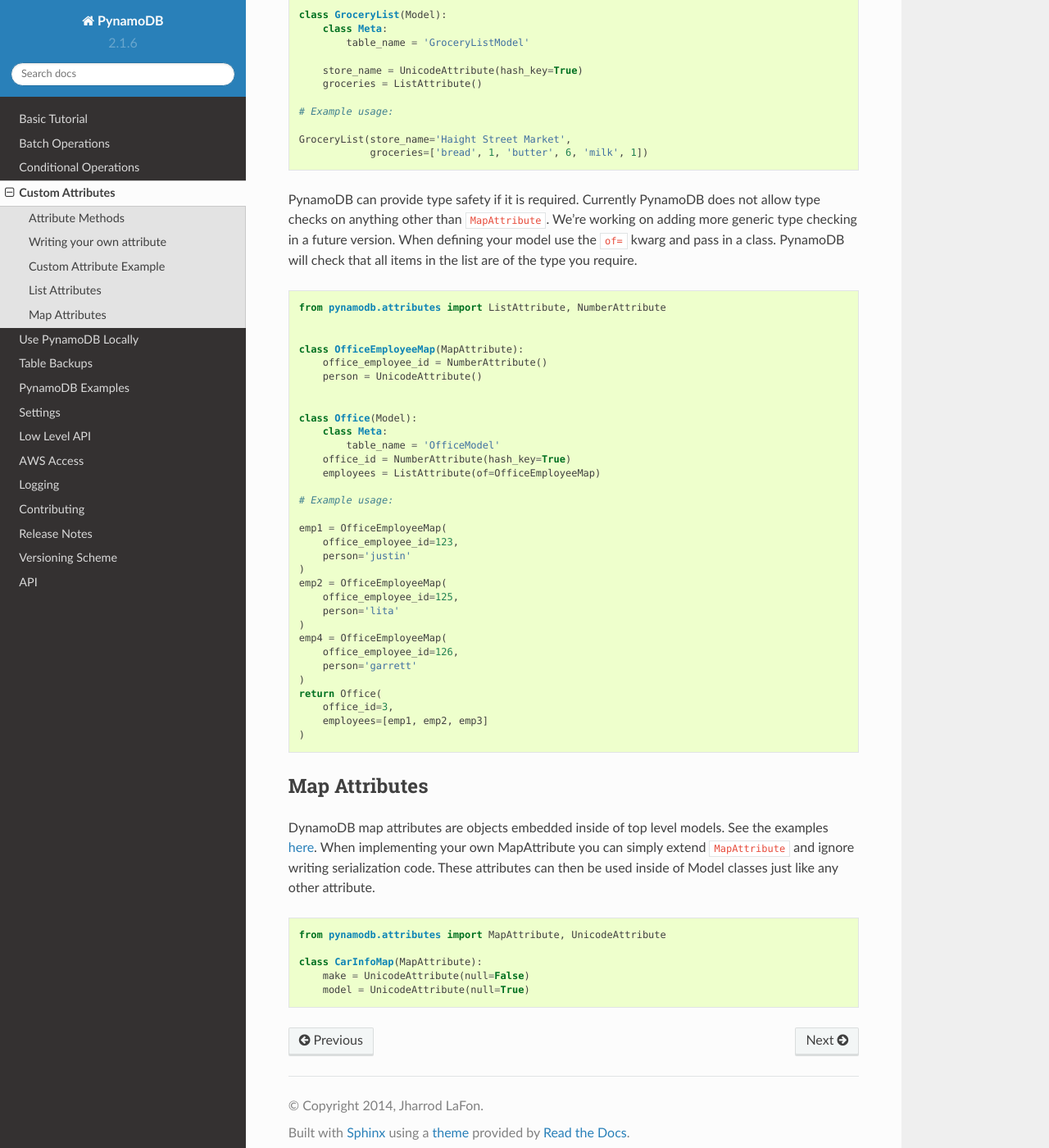
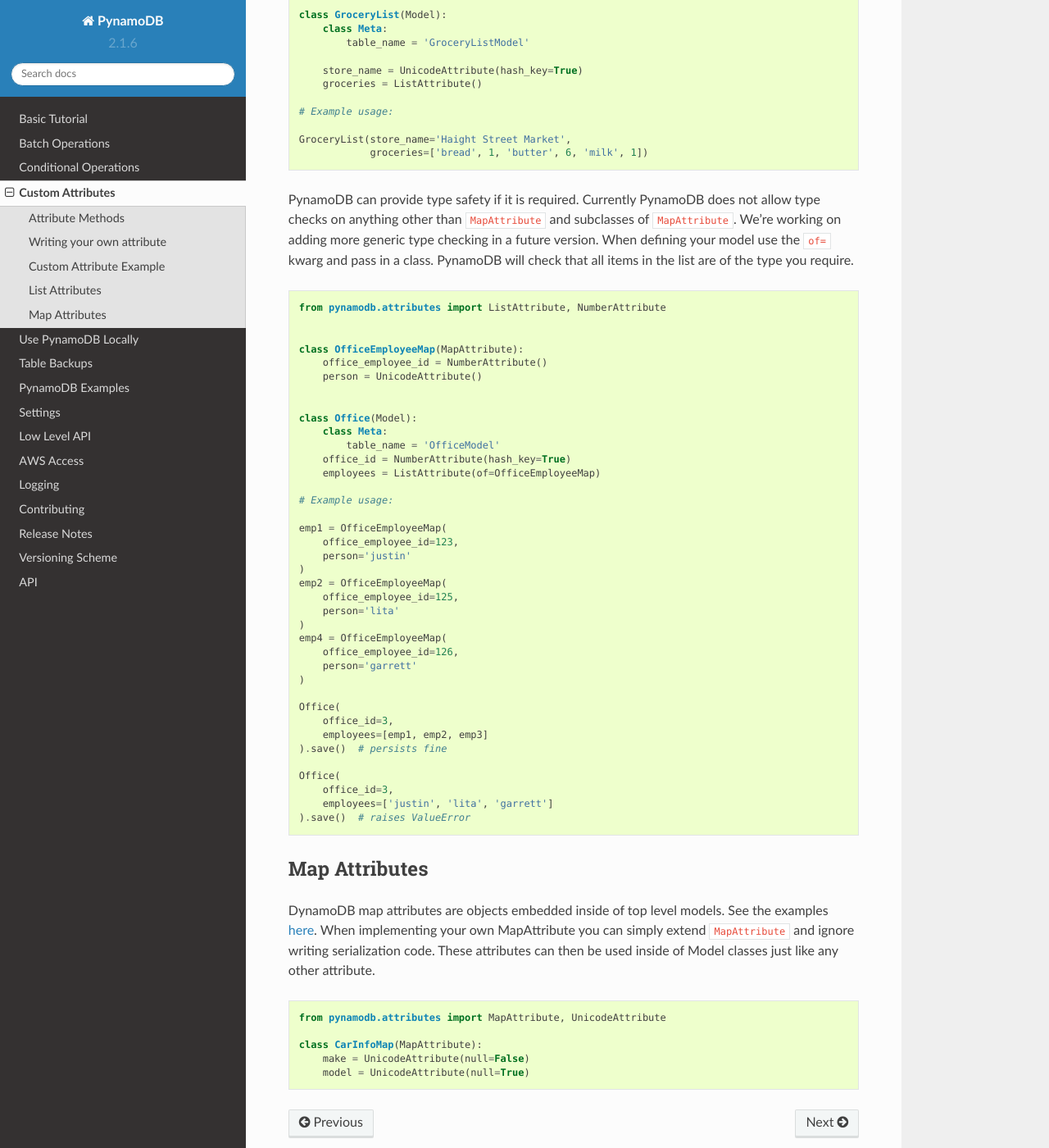
Before and after one commit to pynamodb/PynamoDB, a Sphinx documentation site: the page built from docs/attributes.rst, in a window 1280 px wide and 1400 px high, scrolled down 2413 px. Shown: the whole window at 82% size. Built offline with Sphinx 7.4.7 and the Read the Docs theme 2.0.0, drawn with Linux system fonts in a browser that asks for light colours; pages that are not in the unit, such as notebooks, are missing from menus.

Commit message:
example raise

```diff
--- a/docs/attributes.rst
+++ b/docs/attributes.rst
@@ -134,7 +134,7 @@
     GroceryList(store_name='Haight Street Market',
                 groceries=['bread', 1, 'butter', 6, 'milk', 1])
 
-PynamoDB can provide type safety if it is required. Currently PynamoDB does not allow type checks on anything other than ``MapAttribute``. We're working on adding more generic type checking in a future version.
+PynamoDB can provide type safety if it is required. Currently PynamoDB does not allow type checks on anything other than ``MapAttribute`` and subclasses of ``MapAttribute``. We're working on adding more generic type checking in a future version.
 When defining your model use the ``of=`` kwarg and pass in a class. PynamoDB will check that all items in the list are of the type you require.
 
 .. code-block:: python
@@ -167,10 +167,16 @@
         office_employee_id=126,
         person='garrett'
     )
-    return Office(
+
+    Office(
         office_id=3,
         employees=[emp1, emp2, emp3]
-    )
+    ).save()  # persists fine
+
+    Office(
+        office_id=3,
+        employees=['justin', 'lita', 'garrett']
+    ).save()  # raises ValueError
 
 Map Attributes
 --------------
```
